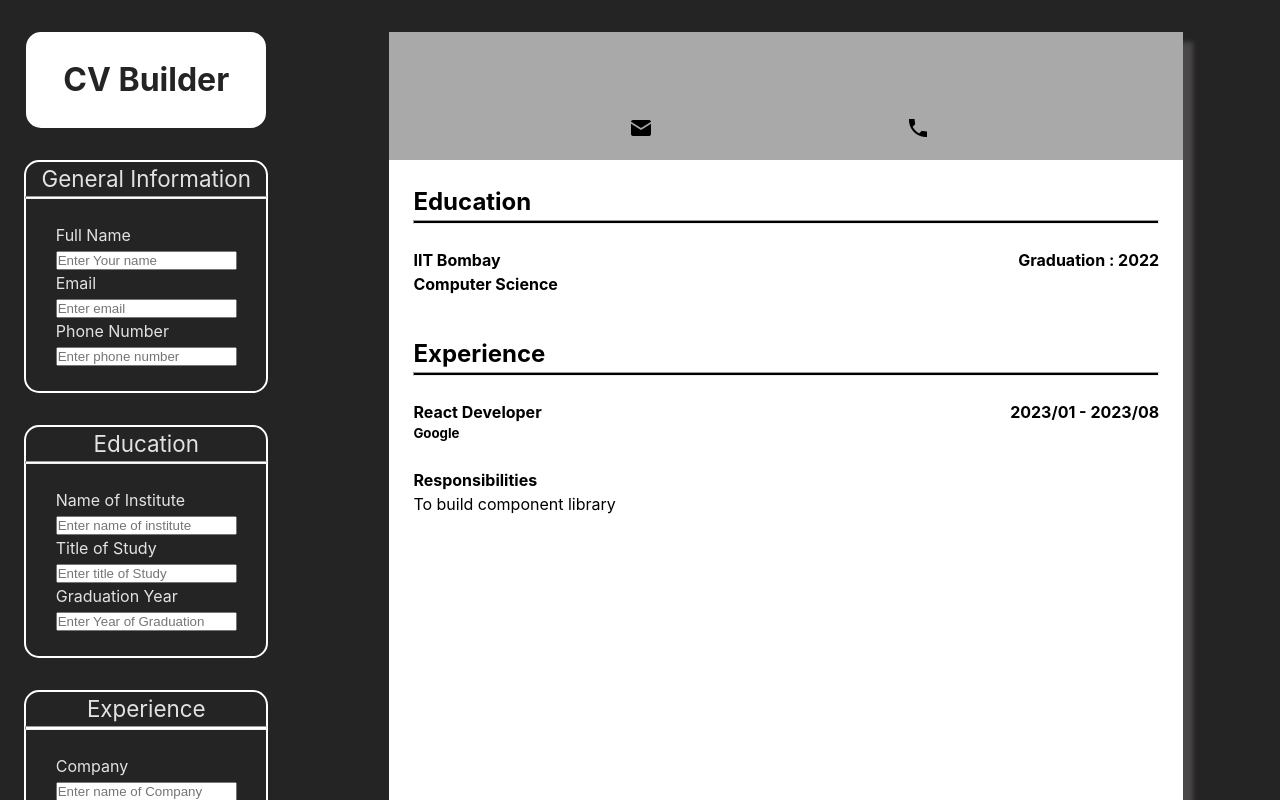
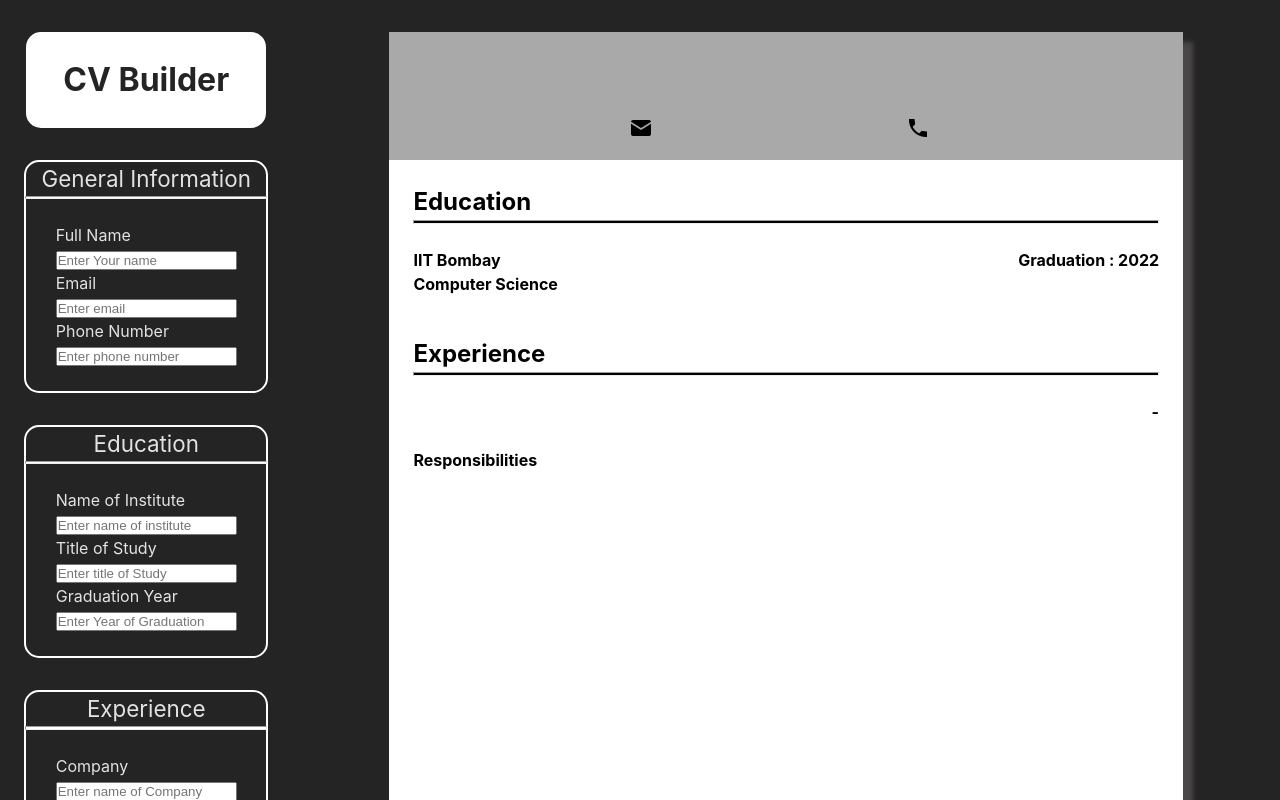
Before and after one commit to nikhil-tiwary61/cv-builder, a React (Vite) app: page / in a window 1280 px wide. Shown: the top 800 px of the page. Built offline with nearby package versions, Linux system fonts and the light colour scheme.

Commit message:
fix: reduce unnecessary states from Experience and ExperienceForm components

```diff
--- a/src/App.jsx
+++ b/src/App.jsx
@@ -9,10 +9,9 @@ import ExperienceForm from "./components/sidebar/ExperienceForm";
 import Experience from "./components/resume/Experience";
 
 export default function App() {
-  //state variables for General Information
   const [resume, setResume] = useState({});
 
-  //handle functions to change state variables of General Information
+  //handle functions to change resume
   function changeResume(e) {
     const name = e.target.name;
     const value = e.target.value;
@@ -36,32 +35,6 @@ export default function App() {
     setYearOfGraduation(e.target.value);
   }
 
-  //state variables for Experience Information
-  const [company, setCompany] = useState("Google");
-  const [title, setTitle] = useState("React Developer");
-  const [responsibility, setResponsibility] = useState(
-    "To build component library"
-  );
-  const [from, setFrom] = useState("2023/01");
-  const [to, setTo] = useState("2023/08");
-
-  //handle functions to change state variables of Experience Information
-  function changeCompany(e) {
-    setCompany(e.target.value);
-  }
-  function changeTitle(e) {
-    setTitle(e.target.value);
-  }
-  function changeResponsibility(e) {
-    setResponsibility(e.target.value);
-  }
-  function changeFrom(e) {
-    setFrom(e.target.value.replaceAll("-", "/"));
-  }
-  function changeTo(e) {
-    setTo(e.target.value.replaceAll("-", "/"));
-  }
-
   return (
     <div className="main-page">
       <div className="sidebar">
@@ -72,13 +45,7 @@ export default function App() {
           changeFieldOfStudy={changeFieldOfStudy}
           changeYearOfGraduation={changeYearOfGraduation}
         />
-        <ExperienceForm
-          changeCompany={changeCompany}
-          changeTitle={changeTitle}
-          changeResponsibility={changeResponsibility}
-          changeFrom={changeFrom}
-          changeTo={changeTo}
-        />
+        <ExperienceForm resume={resume} changeResume={changeResume} />
       </div>
       <div className="right-side-view">
         <div className="resume">
@@ -88,13 +55,7 @@ export default function App() {
             fieldOfStudy={fieldOfStudy}
             yearOfGraduation={yearOfGraduation}
           />
-          <Experience
-            company={company}
-            title={title}
-            responsibility={responsibility}
-            from={from}
-            to={to}
-          />
+          <Experience resume={resume} />
         </div>
       </div>
     </div>
--- a/src/components/resume/Experience.jsx
+++ b/src/components/resume/Experience.jsx
@@ -1,27 +1,21 @@
 import "../../styles/Experience.css";
 
-export default function Education({
-  company,
-  title,
-  responsibility,
-  from,
-  to,
-}) {
+export default function Education({ resume }) {
   return (
     <section className="resume-experience">
       <h2>Experience</h2>
       <hr className="horizontal-line" />
       <br />
       <div className="title-duration">
-        <h4>{title}</h4>
+        <h4>{resume.position}</h4>
         <h4>
-          {from} - {to}
+          {resume.from} - {resume.to}
         </h4>
       </div>
-      <h5>{company}</h5>
+      <h5>{resume.company}</h5>
       <br />
       <h4>Responsibilities</h4>
-      <p>{responsibility}</p>
+      <p>{resume.responsibilities}</p>
     </section>
   );
 }
--- a/src/components/sidebar/ExperienceForm.jsx
+++ b/src/components/sidebar/ExperienceForm.jsx
@@ -1,12 +1,6 @@
 import "../../styles/ExperienceForm.css";
 
-export default function ExperienceForm({
-  changeCompany,
-  changeTitle,
-  changeResponsibility,
-  changeFrom,
-  changeTo,
-}) {
+export default function ExperienceForm({ resume, changeResume }) {
   return (
     <div className="experience">
       <form action="" className="form-experience">
@@ -17,8 +11,10 @@ export default function ExperienceForm({
           Company <br />
           <input
             type="text"
+            name="company"
+            value={resume.company || ""}
             placeholder="Enter name of Company"
-            onChange={changeCompany}
+            onChange={changeResume}
           />
           <br />
         </label>
@@ -27,8 +23,10 @@ export default function ExperienceForm({
           <br />
           <input
             type="text"
+            name="position"
+            value={resume.position || ""}
             placeholder="Enter title of the position"
-            onChange={changeTitle}
+            onChange={changeResume}
           />
           <br />
         </label>
@@ -40,21 +38,33 @@ export default function ExperienceForm({
             id=""
             cols="30"
             rows="10"
+            name="responsibilities"
+            value={resume.responsibilities || ""}
             placeholder="Enter your responsibilities"
-            onChange={changeResponsibility}
+            onChange={changeResume}
             className="text-area"
           ></textarea>
         </label>
         <label htmlFor="">
           From
           <br />
-          <input type="month" onChange={changeFrom} />
+          <input
+            type="month"
+            name="to"
+            value={resume.to || ""}
+            onChange={changeResume}
+          />
           <br />
         </label>
         <label htmlFor="">
           To
           <br />
-          <input type="month" onChange={changeTo} />
+          <input
+            type="month"
+            name="from"
+            value={resume.from || ""}
+            onChange={changeResume}
+          />
           <br />
         </label>
         <br />
```
